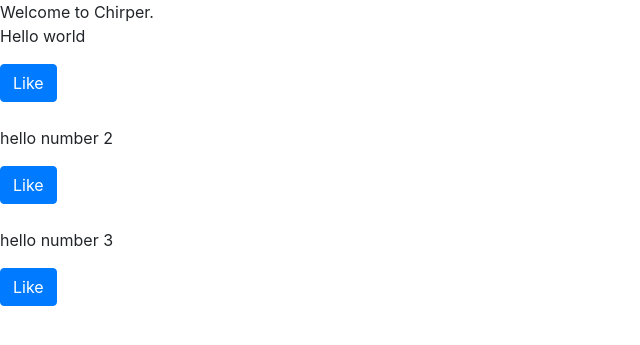
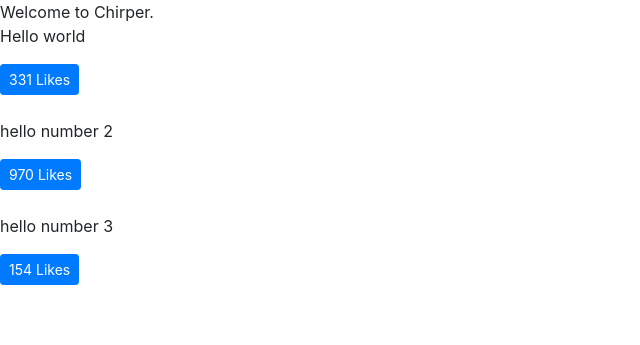
Before and after one commit to Raz3n/Chirper, a Django app: page / in a window 1280 px wide. Shown: the top 345 px of the page, without its empty margins (0-640 px from the left). Run offline with Django 3.2, Linux system fonts and the light colour scheme; data comes from the database, SQL or seed files in the repository; some libraries are stand-ins or nearby versions.

Commit message:
like button done, may need to implement react sooner as pure JS is limiting

```diff
--- a/chirps/views.py
+++ b/chirps/views.py
@@ -11,7 +11,7 @@
 
 def chirp_list_view(request, *args, **kwargs):
     qs = Chirp.objects.all()
-    chirps_list = [{"id": x.id, "content": x.content, "likes": random.randint(0, 99999999999) } for x in qs]
+    chirps_list = [{"id": x.id, "content": x.content, "likes": random.randint(0, 999) } for x in qs]
     data = {
         "isUser": False,
         "response": chirps_list
--- a/templates/pages/home.html
+++ b/templates/pages/home.html
@@ -20,12 +20,12 @@
   const responseType = "json";
 
   handleDidLike = (chirp_id, currentCount) => {
-
+    console.log(chirp_id, currentCount)
   }
 
   LikeBtn = (chirp) => {
-    return "<button class=' btn btn-primary' onclick=handleDidLike(" +
-    chirp.id + ", " + chirp.likes + ")>Like</button>"
+    return "<button class=' btn btn-primary btn-sm' onclick=handleDidLike(" +
+    chirp.id + "," + chirp.likes + ")>" + chirp.likes + " Likes</button>"
   }
 
   formatChirpElement = (chirp) => {
```
